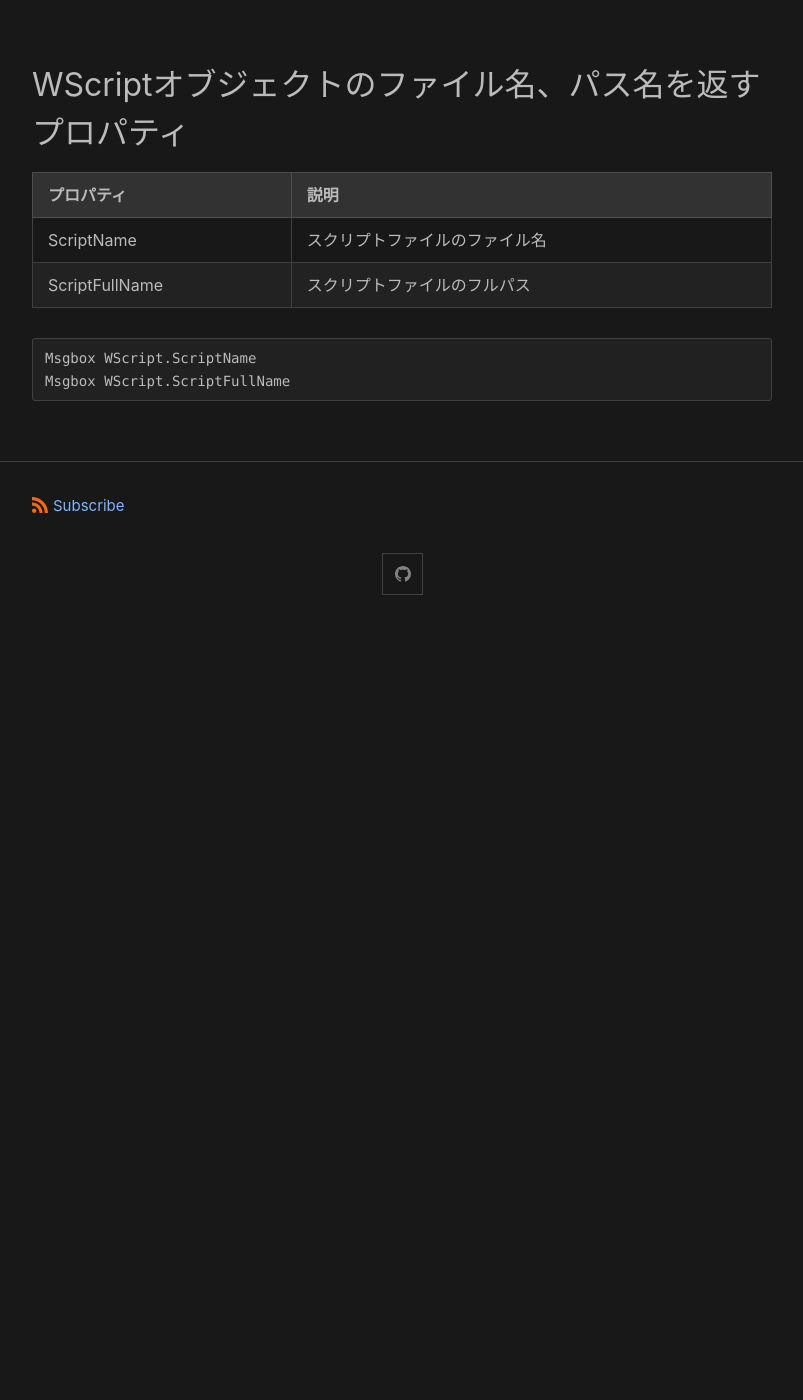
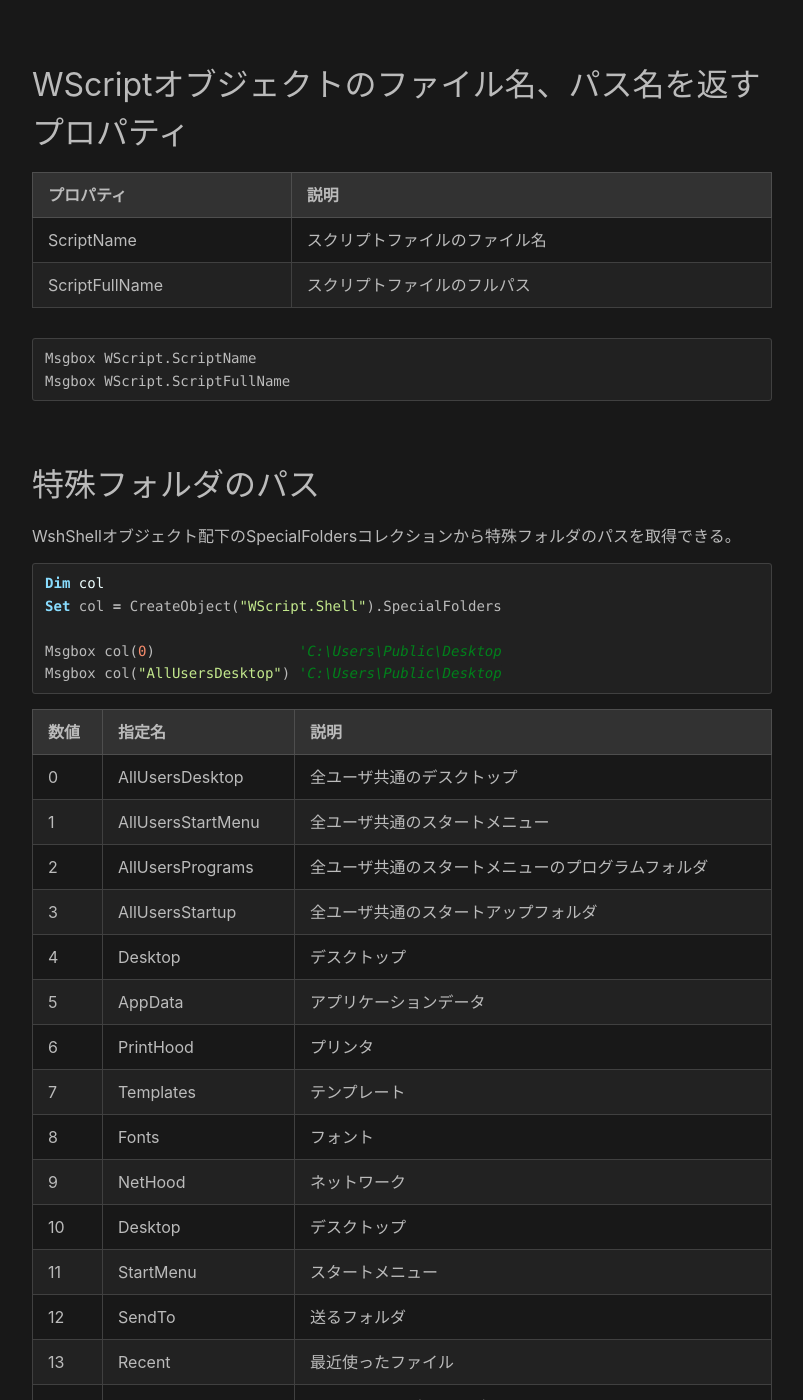
Before and after one commit to sammaya164/minima-test, a Jekyll site: the page built from _posts/2021-11-13-getpath.md, in a window 1280 px wide and 1400 px high, scrolled down 1199 px. Shown: the whole window, without its empty margins (238-1041 px from the left). Built offline with Jekyll 4.4.1, drawn with Linux system fonts in a browser that asks for light colours; before the commit the page ends 1829 px from its top, so only the background shows below that; some of the changed text lies outside the part shown.

Commit message:
Update 2021-11-13-getpath.md

````diff
--- a/_posts/2021-11-13-getpath.md
+++ b/_posts/2021-11-13-getpath.md
@@ -50,3 +50,38 @@ Msgbox fso.GetParentFolderName(path) '
 Msgbox WScript.ScriptName
 Msgbox WScript.ScriptFullName
 ```
+
+## 特殊フォルダのパス
+
+WshShellオブジェクト配下のSpecialFoldersコレクションから特殊フォルダのパスを取得できる。
+
+```vb
+Dim col
+Set col = CreateObject("WScript.Shell").SpecialFolders
+
+Msgbox col(0)                 'C:\Users\Public\Desktop
+Msgbox col("AllUsersDesktop") 'C:\Users\Public\Desktop
+```
+
+|数値|指定名|説明|
+|---|---|---|
+|0|AllUsersDesktop|全ユーザ共通のデスクトップ|
+|1|AllUsersStartMenu|全ユーザ共通のスタートメニュー|
+|2|AllUsersPrograms|全ユーザ共通のスタートメニューのプログラムフォルダ|
+|3|AllUsersStartup|全ユーザ共通のスタートアップフォルダ|
+|4|Desktop|デスクトップ|
+|5|AppData|アプリケーションデータ|
+|6|PrintHood|プリンタ|
+|7|Templates|テンプレート|
+|8|Fonts|フォント|
+|9|NetHood|ネットワーク|
+|10|Desktop|デスクトップ|
+|11|StartMenu|スタートメニュー|
+|12|SendTo|送るフォルダ|
+|13|Recent|最近使ったファイル|
+|14|Startup|スタートアップフォルダ|
+|15|Favorites|お気に入り|
+|16|MyDocuments|マイドキュメント|
+|17|Programs|プログラムフォルダ|
+
+デスクトップが2つあるのは謎。
````
